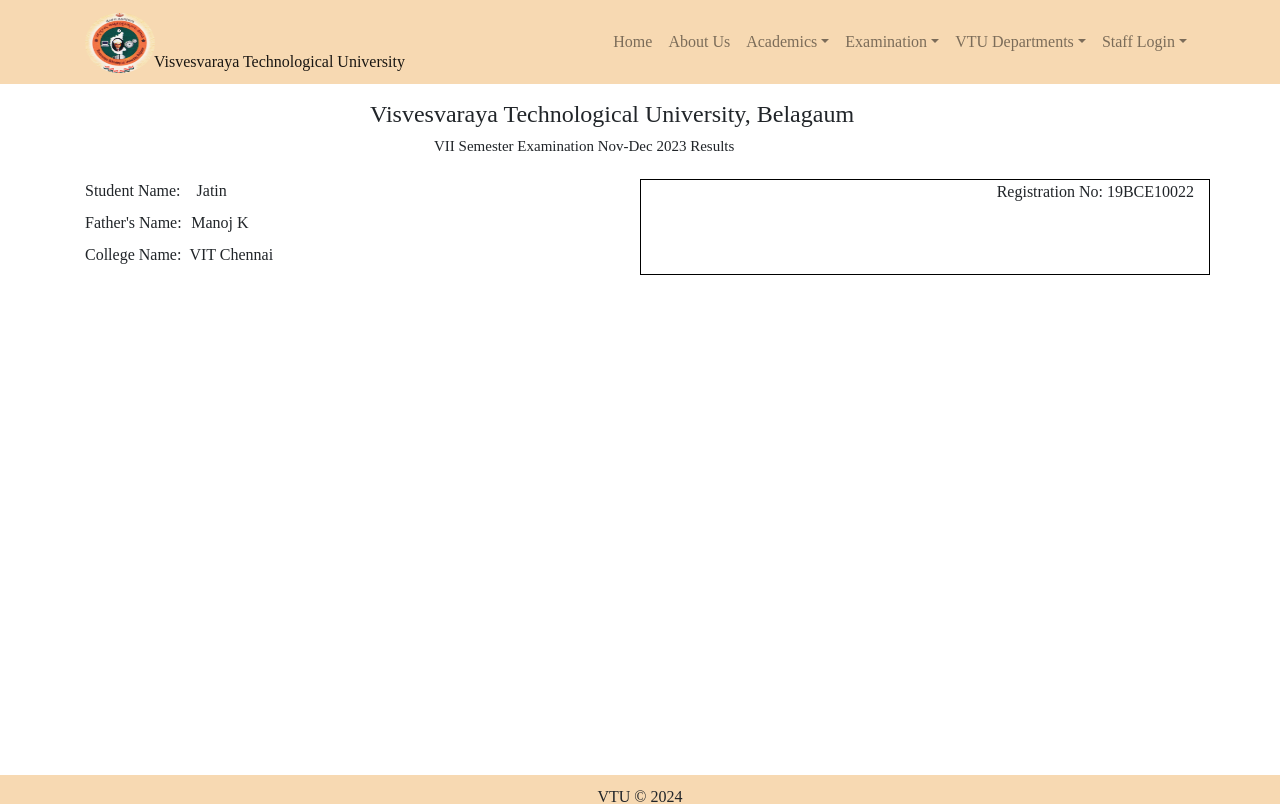
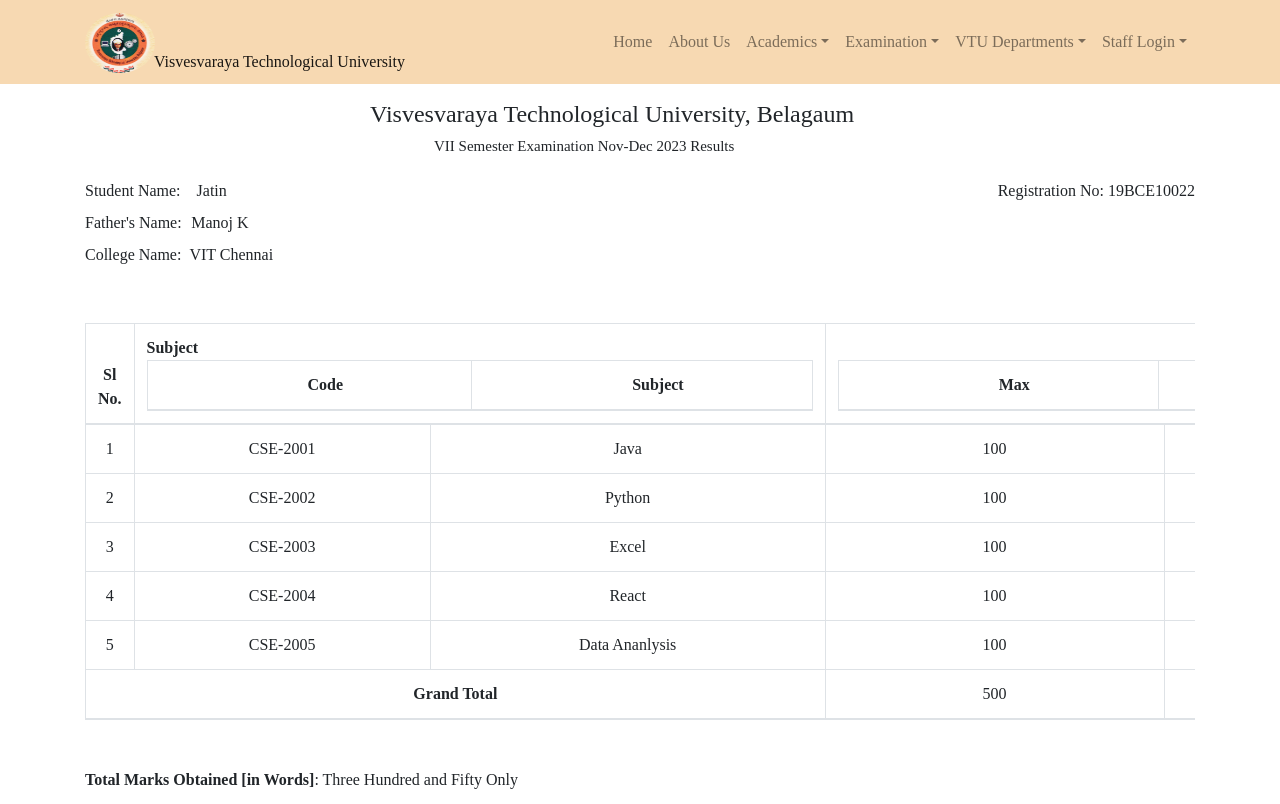
Before and after one commit to harshanand2021/vtu_project, a React (Create React App) app: page /result/resultpage in a window 1280 px wide. Shown: the top 804 px of the page. Built offline with nearby package versions, Linux system fonts and the light colour scheme.

Commit message:
Result Page modified

```diff
--- a/src/index.css
+++ b/src/index.css
@@ -33,3 +33,7 @@
 *{
   font-family: 'Times New Roman', Times, serif;
 }
+
+tr,th{
+  text-align: center;
+}
--- a/src/screens/ResultPage.js
+++ b/src/screens/ResultPage.js
@@ -1,5 +1,6 @@
 import React from "react";
 import { Row, Col, Form } from "react-bootstrap";
+import TableData from "./TableData";
 
 const ResultPage = () => {
     return(
@@ -24,12 +25,15 @@
                     </Form.Group>
                 </Col>
 
-                <Col sm={12} md={6} style={{border:'1px solid black'}}>
+                <Col>
                     <Form.Group>
                         <Form.Label style={{float:'right'}}>Registration No: 19BCE10022</Form.Label>
                     </Form.Group>
                 </Col>
             </Row>
+            <Row>
+                <TableData />
+            </Row>
         </div>
     )
 }
```
